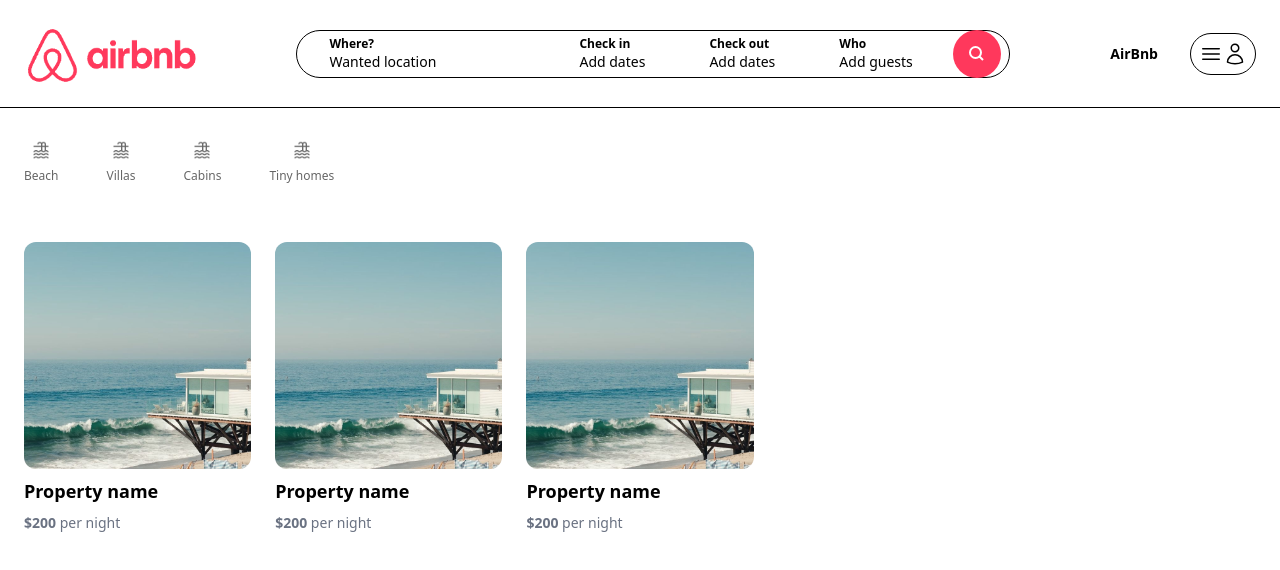
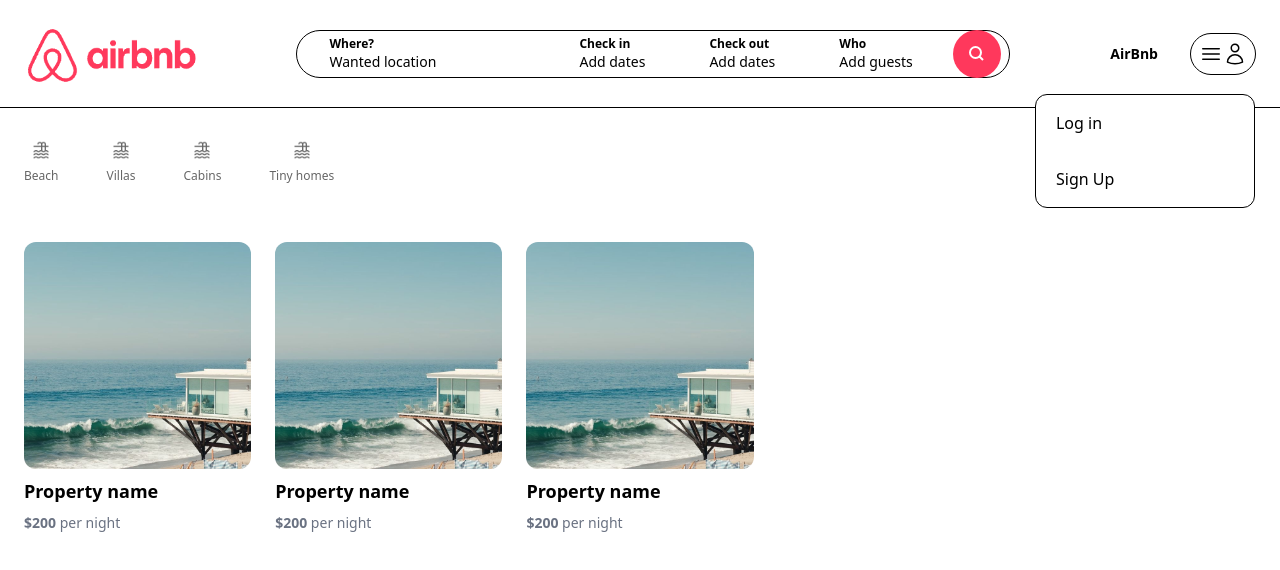
Before and after one commit to reganjaygabriel/final_project, a Next.js app: page / in a window 1280 px wide. Shown: the top 570 px of the page. Built offline with nearby package versions, Linux system fonts and the light colour scheme.

Commit message:
V2-User menu popup, Gabriel, Regan Jay M.

```diff
--- /dev/null
+++ b/app/components/navbar/MenuLink.tsx
@@ -0,0 +1,18 @@
+"use client";
+
+interface MenuLinkProps {
+  label: string;
+  onClick: () => void;
+}
+
+const MenuLink: React.FC<MenuLinkProps> = ({ label, onClick }) => {
+  return (
+    <div
+      onClick={onClick}
+      className="px-5 py-4 cursor-pointer hover:bg-gray-100 transition"
+    >
+      {label}
+    </div>
+  );
+};
+export default MenuLink;
--- a/app/components/navbar/UserNav.tsx
+++ b/app/components/navbar/UserNav.tsx
@@ -1,4 +1,10 @@
+"use client";
+
+import { useState } from "react";
+import MenuLink from "./MenuLink";
+
 const UserNav = () => {
+  const [isOpen, setIsOpen] = useState(true);
   return (
     <div className="p-2 relative inline-block border rounded-full">
       <button className="flex items-center">
@@ -29,6 +35,19 @@
           />
         </svg>
       </button>
+
+      {isOpen && (
+        <div className="w-[220px] absolute top-[60px] right-0 bg-white border rounded-xl flex flex-col cursor-pointer">
+          <MenuLink
+            label="Log in"
+            onClick={() => console.log("Clicked Button")}
+          />
+          <MenuLink
+            label="Sign Up"
+            onClick={() => console.log("Clicked Button")}
+          />
+        </div>
+      )}
     </div>
   );
 };
```
